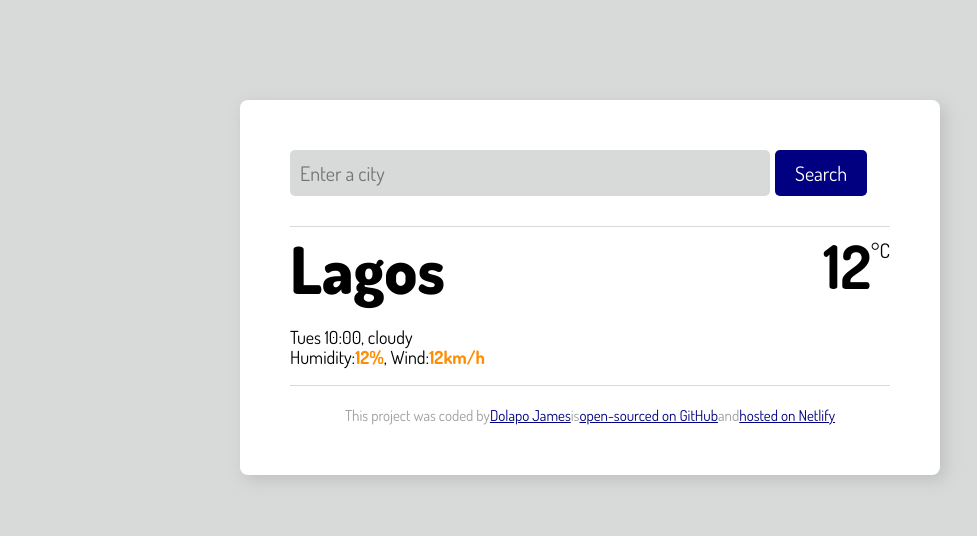
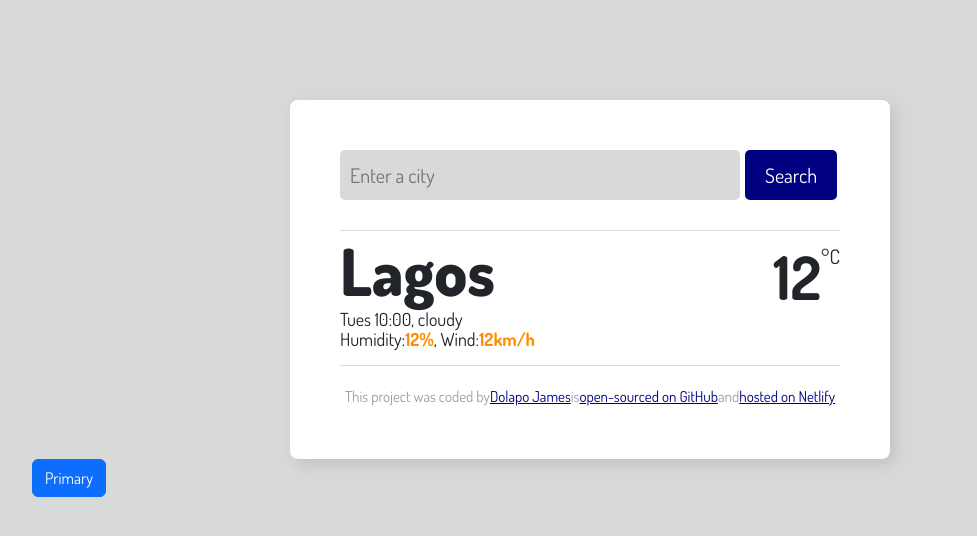
Before and after one commit to dolapojames/react-week-4-weather-app, a React (Create React App) app: page / in a window 1280 px wide. Shown: the top 536 px of the page, without its empty margins (50-1027 px from the left). Built offline with nearby package versions, Linux system fonts and the light colour scheme.

Commit message:
Added bootstrap

```diff
--- a/package.json
+++ b/package.json
@@ -7,6 +7,7 @@
     "@testing-library/jest-dom": "^6.6.3",
     "@testing-library/react": "^16.3.0",
     "@testing-library/user-event": "^13.5.0",
+    "bootstrap": "^5.3.6",
     "google-fonts": "^1.0.0",
     "react": "^19.1.0",
     "react-dom": "^19.1.0",
--- a/src/App.js
+++ b/src/App.js
@@ -1,11 +1,16 @@
+import "bootstrap/dist/css/bootstrap.css";
 import "./App.css";
-
 import Weather from "./Weather";
 
 function App() {
   return (
-    <div className="App">
-      <Weather />
+    <div className="container">
+      <div className="App">
+        <Weather />
+      </div>
+      <button type="button" className="btn btn-primary">
+        Primary
+      </button>
     </div>
   );
 }
--- a/src/index.js
+++ b/src/index.js
@@ -3,6 +3,7 @@ import ReactDOM from "react-dom/client";
 import "./index.css";
 import App from "./App";
 import reportWebVitals from "./reportWebVitals";
+import "bootstrap/dist/css/bootstrap.css";
 
 const root = ReactDOM.createRoot(document.getElementById("root"));
 
```
Also changed, not shown: 1 other file (tests, documents, lock files or other folders).
